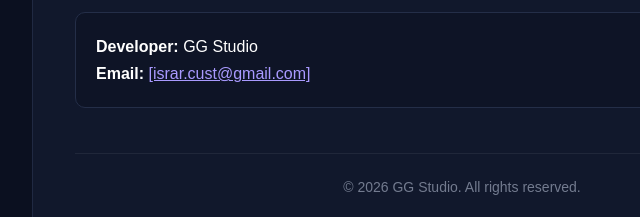
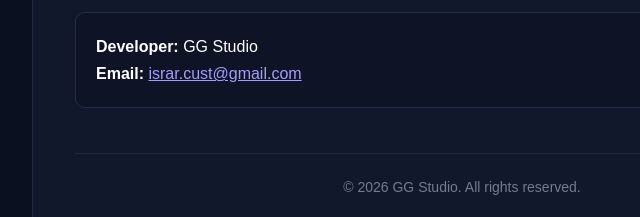
Before and after one commit to GG-Studioss/gg-studioss.github.io, a plain HTML site: page privacy.html in a window 1280 px wide. Shown: the part 3171-3388 px from the top of the page, 178-818 px from the left. Drawn offline with Linux system fonts and the light colour scheme.

Commit message:
Updated privacy file

```diff
--- a/privacy.html
+++ b/privacy.html
@@ -268,7 +268,7 @@
     <div class="contact">
         <strong>Developer:</strong> GG Studio<br>
         <strong>Email:</strong>
-        <a href="mailto:[israr.cust@gmail.com]">[israr.cust@gmail.com]</a><br>
+        <a href="mailto:[israr.cust@gmail.com]">israr.cust@gmail.com</a><br>
             </div>
 
 
```
